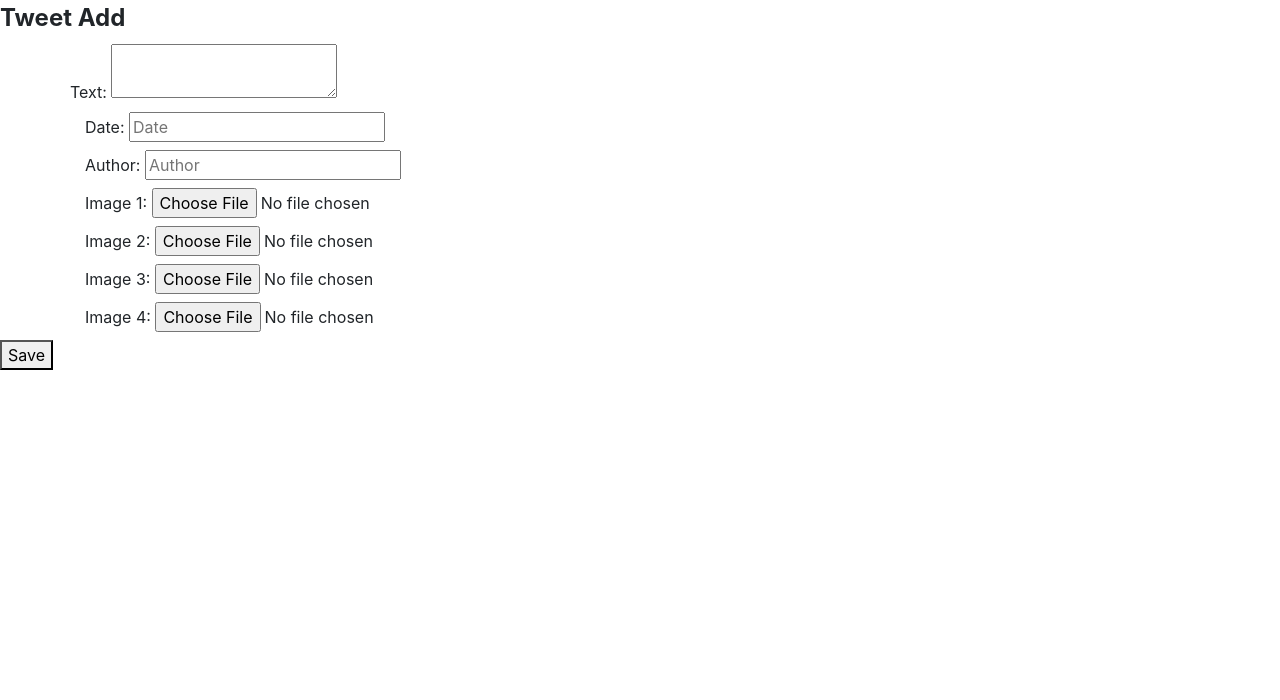
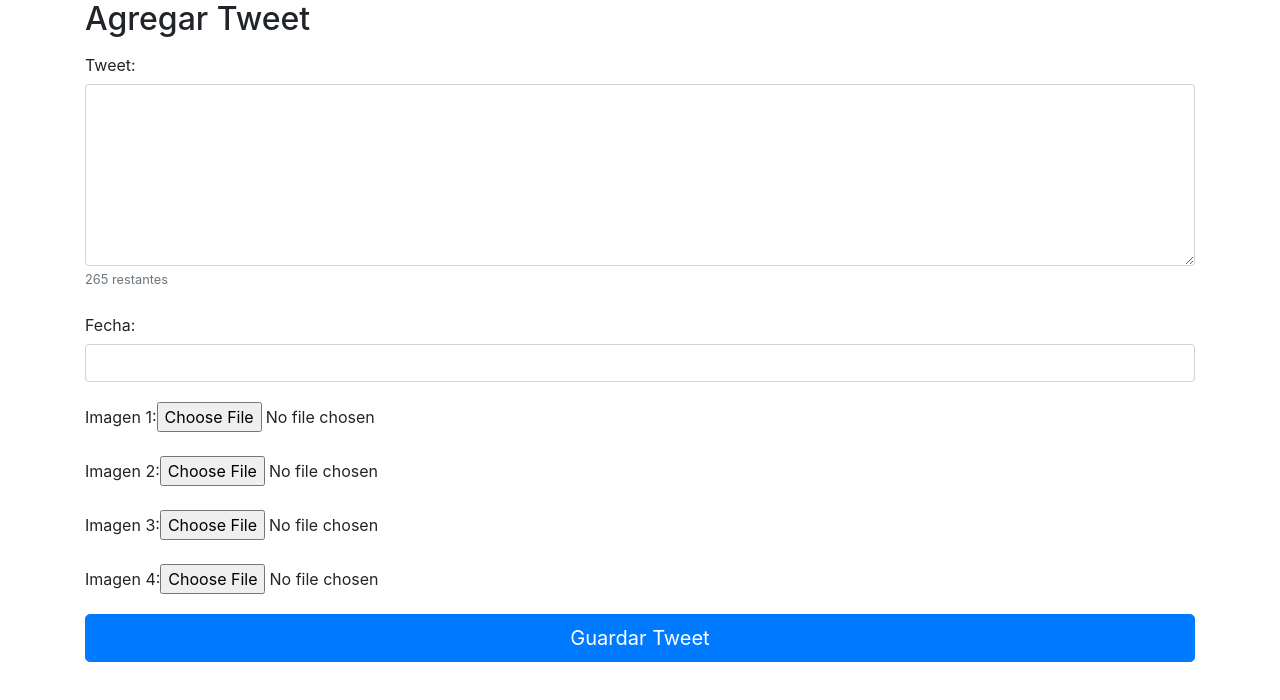
Before and after one commit to cvaldex/rockHolidaysWeb, an Angular app: page /tweet-add in a window 1280 px wide. Shown: the top 700 px of the page. Built offline with nearby package versions, Linux system fonts and the light colour scheme.

Commit message:
Version inicial con bootstrap

```diff
--- a/src/app/tweet-add/tweet-add.component.html
+++ b/src/app/tweet-add/tweet-add.component.html
@@ -1,31 +1,41 @@
-<div>
-    <h2>Tweet Add</h2>
-    <div class="container content">
-        <div class="row">
-            <div class="col-xs-1" align="center">
-                <label>Text:
-                    <textarea [(ngModel)]="tweetData.text" ng-maxlength="265"></textarea>
-                </label>
-            </div>
+<div class="container">
+    <h2>Agregar Tweet</h2>
+    <form>
+        <div class="form-group">
+            <label class="col-form-label">Tweet:</label>
+            <textarea [(ngModel)]="tweetData.text" name="tweetData.text" maxlength="265" ng-trim="false" class="form-control" rows="7"></textarea>
+            <small id="emailHelp" class="form-text text-muted">{{265 - tweetData.text.length}} restantes</small>
         </div>
-        <label>Date:
-            <input [(ngModel)]="tweetData.date" placeholder="Date"/>
-        </label><br>
-        <label>Author:
-            <input [(ngModel)]="tweetData.author" placeholder="Author"/>
-        </label><br>
-        <label>Image 1:
-            <input type="file" (change)="handleFileInput($event.target.files , 1)">
-        </label><br>
-        <label>Image 2:
-            <input type="file" (change)="handleFileInput($event.target.files , 2)">
-        </label><br>
-        <label>Image 3:
-            <input type="file" (change)="handleFileInput($event.target.files , 3)">
-        </label><br>
-        <label>Image 4:
-            <input type="file" (change)="handleFileInput($event.target.files , 4)">
-        </label><br>
-    </div>
-    <button (click)="addTweet()">Save</button>
+
+        <div class="form-group">
+            <label class="col-form-label">Fecha:</label>
+            <input [(ngModel)]="tweetData.date" name="tweetData.date" class="form-control"/>
+        </div>
+
+        <div class="form-group">
+            <label class="col-form-label">Imagen 1:</label>
+            <input type="file" id="image1" (change)="handleFileInput($event.target.files , 1)">
+        </div>
+
+        <div class="form-group">
+            <label class="col-form-label">Imagen 2:</label>
+            <input type="file" id="image2" (change)="handleFileInput($event.target.files , 2)">
+        </div>
+
+        <div class="form-group">
+            <label class="col-form-label">Imagen 3:</label>
+            <input type="file" id="image3" (change)="handleFileInput($event.target.files , 3)">
+        </div>
+
+        <div class="form-group">
+            <label class="col-form-label">Imagen 4:</label>
+            <input type="file" id="image4" (change)="handleFileInput($event.target.files , 4)">
+        </div>
+
+        <div class="form-group">
+        <!--div class="mx-auto"-->
+            <button (click)="addTweet()" class="custom-file-input" type="button" class="btn btn-primary btn-lg btn-block">Guardar Tweet</button>
+        <!--/div-->
+        </div>
+    </form>
 </div>
--- a/src/app/tweet-add/tweet-add.component.ts
+++ b/src/app/tweet-add/tweet-add.component.ts
@@ -17,8 +17,9 @@ export class TweetAddComponent implements OnInit {
     ngOnInit() {}
 
     addTweet() {
+        this.tweetData.author = 'cvaldex@gmail.com';
         this.tweet.addTweet(this.tweetData).subscribe((result) => {
-            this.router.navigate(['/tweet-details/'+result._id]);
+            this.router.navigate(['/tweet-added/'+result._id]);
         }, (err) => {
             console.log(err);
         });
@@ -31,28 +32,13 @@ export class TweetAddComponent implements OnInit {
         let reader = new FileReader();
         reader.readAsDataURL(this.fileToUpload);
         reader.onload = () => {
-            console.log("File readead!!" + reader.result);
+            //console.log("File readead!!" + reader.result);
             switch(imageId) {
-                case 1: this.tweetData.image1 = reader.result.split(",")[1];
-                case 2: this.tweetData.image2 = reader.result.split(",")[1];
-                case 3: this.tweetData.image3 = reader.result.split(",")[1];
-                case 4: this.tweetData.image4 = reader.result.split(",")[1];
+                case 1: this.tweetData.image1 = reader.result.toString().split(",")[1]; break;
+                case 2: this.tweetData.image2 = reader.result.toString().split(",")[1]; break;
+                case 3: this.tweetData.image3 = reader.result.toString().split(",")[1]; break;
+                case 4: this.tweetData.image4 = reader.result.toString().split(",")[1]; break;
             }
         }
-        /*this.printMessage(1);
-        this.printMessage(2);
-        this.printMessage(3);
-        this.printMessage(4);*/
     }
-
-    /*
-    printMessage(id: number){
-        switch(id) {
-            case 1: console.log("Output 1"); break;
-            case 2: console.log("Output 2"); break;
-            case 3: console.log("Output 3"); break;
-            case 4: console.log("Output 4"); break;
-        }
-    }
-    */
 }
--- a/src/styles.css
+++ b/src/styles.css
@@ -1 +1,2 @@
 /* You can add global styles to this file, and also import other style files */
+@import "~bootstrap/dist/css/bootstrap.css";
```
Also changed, not shown: 16 other files (tests, documents, lock files or other folders).
